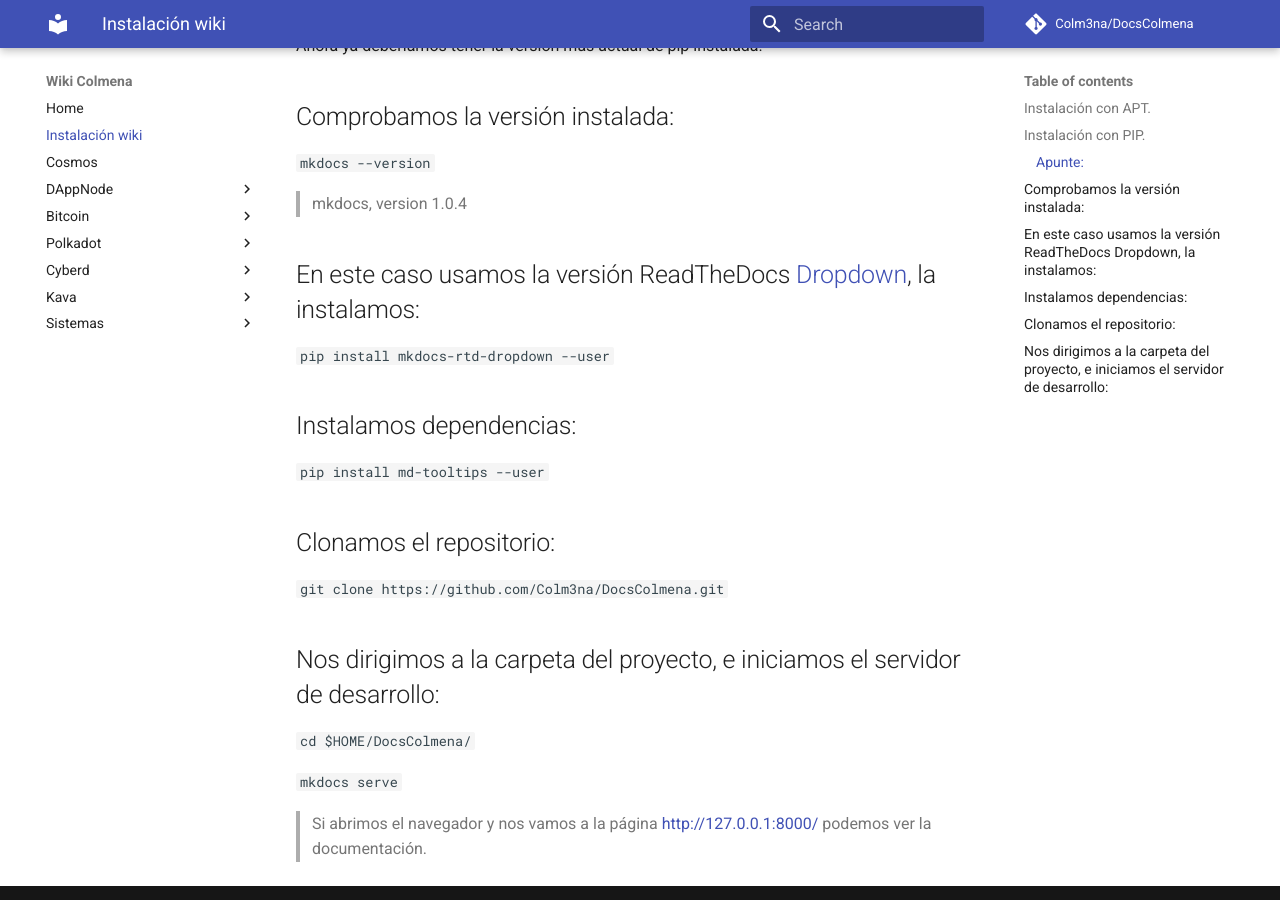
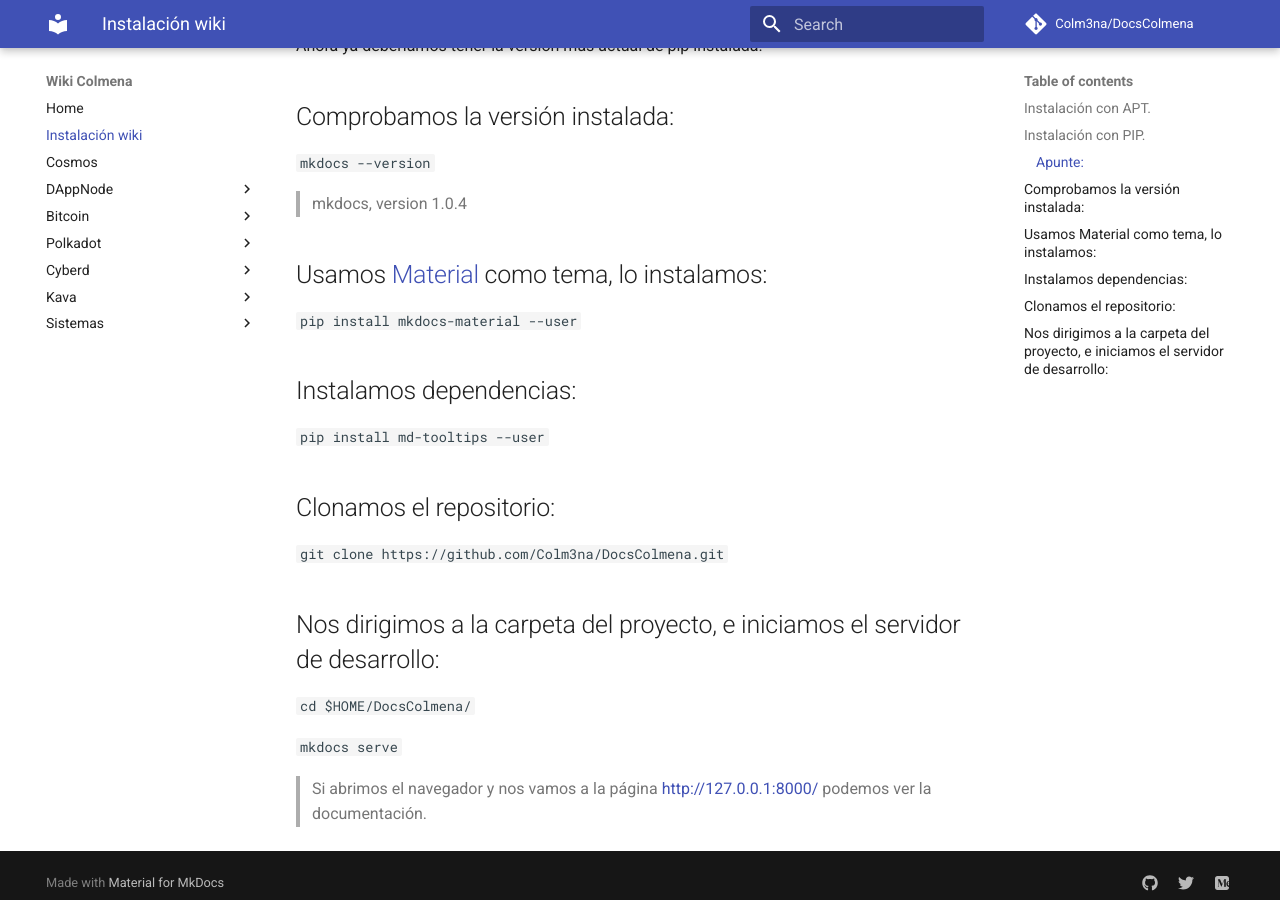
Before and after one commit to Colm3na/DocsColmena, an MkDocs documentation site: the page built from docs/instalacionDoc.md, in a window 1280 px wide and 900 px high, scrolled down 834 px. Built offline with MkDocs 1.6.1 and Material for MkDocs 9.7.7, drawn with Linux system fonts in a browser that asks for light colours; comment, search, counter and statistics services are not loaded.

Commit message:
mod instDoc

```diff
--- a/docs/instalacionDoc.md
+++ b/docs/instalacionDoc.md
@@ -25,8 +25,8 @@
 
 >mkdocs, version 1.0.4
 
-## En este caso usamos la versión ReadTheDocs [Dropdown](https://github.com/cjsheets/mkdocs-rtd-dropdown), la instalamos:
-`pip install mkdocs-rtd-dropdown --user`
+## Usamos [Material](https://squidfunk.github.io/mkdocs-material/) como tema, lo instalamos:
+`pip install mkdocs-material --user`
 
 ## Instalamos dependencias:
 `pip install md-tooltips --user`
```
